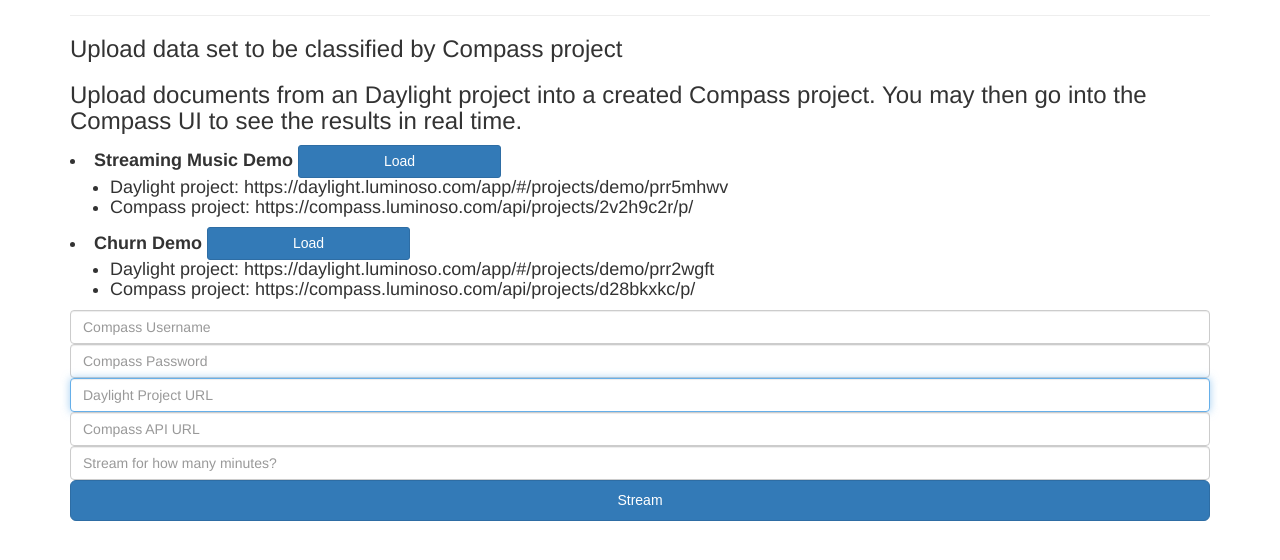
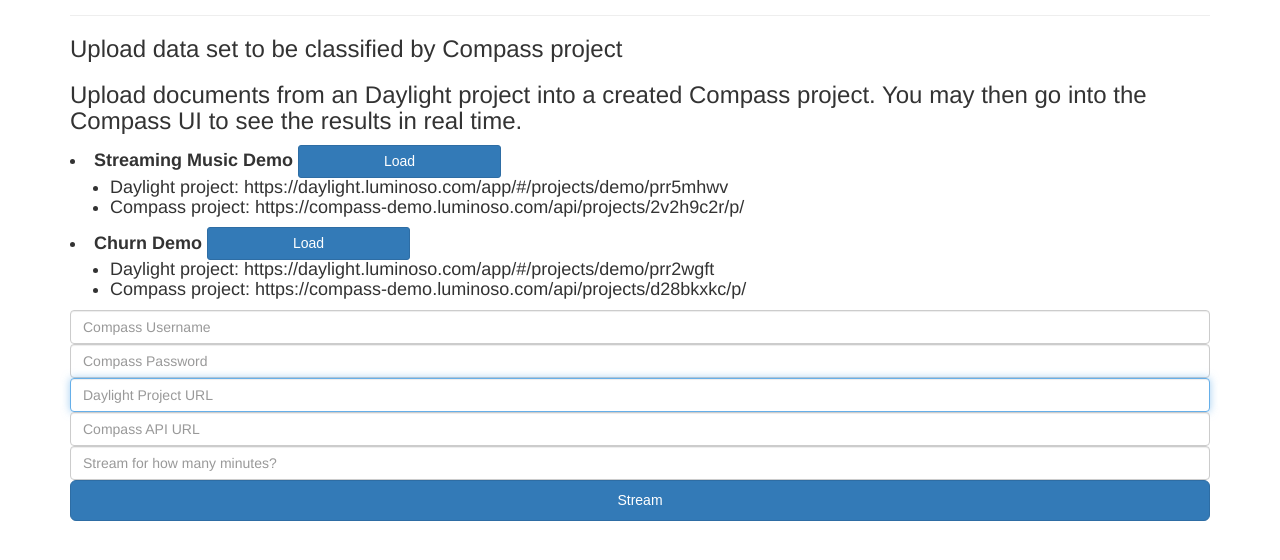
Before and after one commit to LuminosoInsight/sales-engineering-code, a Flask app: template api_utils_app/templates/compass_demo.html in a window 1280 px wide. Shown: the part 156-716 px from the top of the page. Run offline with Flask 2, Linux system fonts and the light colour scheme; the template is opened without the code that fills it, so the values that code supplies are empty; some libraries are stand-ins or nearby versions.

Commit message:
Fixed compass-demo url issue

```diff
--- a/api_utils_app/templates/compass_demo.html
+++ b/api_utils_app/templates/compass_demo.html
@@ -7,15 +7,15 @@
  $(function() {
     $('input[name=stream]').bind('click', function() {
         $("#loading").show();
-        $("#message").html("Streaming to <a target=_blank href=http://compass.luminoso.com>Compass</a>...");
+        $("#message").html("Streaming to <a target=_blank href=http://compass-demo.luminoso.com>Compass</a>...");
       });
     $('input[name=streaming_music]').bind('click', function() {
         $("input[name=url]").val("https://daylight.luminoso.com/app/#/projects/demo/prr5mhwv");
-        $("input[name=api_url]").val("https://compass.luminoso.com/api/projects/2v2h9c2r/p/");
+        $("input[name=api_url]").val("https://compass-demo.luminoso.com/api/projects/2v2h9c2r/p/");
       });
     $('input[name=churn]').bind('click', function() {
         $("input[name=url]").val("https://daylight.luminoso.com/app/#/projects/demo/prr2wgft");
-        $("input[name=api_url]").val("https://compass.luminoso.com/api/projects/d28bkxkc/p/");
+        $("input[name=api_url]").val("https://compass-demo.luminoso.com/api/projects/d28bkxkc/p/");
       });
   });
 
@@ -34,13 +34,13 @@
       <li><b>Streaming Music Demo <input name="streaming_music" class="btn btn-sm btn-primary" value="Load"/></b>
       	<ul>
       	<li>Daylight project: https://daylight.luminoso.com/app/#/projects/demo/prr5mhwv</li>
-      	<li>Compass project: https://compass.luminoso.com/api/projects/2v2h9c2r/p/</li>
+      	<li>Compass project: https://compass-demo.luminoso.com/api/projects/2v2h9c2r/p/</li>
       	</ul>
       </li>
       <li><b>Churn Demo <input name="churn" class="btn btn-sm btn-primary" value="Load"/></b>
       	<ul>
       	<li>Daylight project: https://daylight.luminoso.com/app/#/projects/demo/prr2wgft</li>
-      	<li>Compass project: https://compass.luminoso.com/api/projects/d28bkxkc/p/</li>
+      	<li>Compass project: https://compass-demo.luminoso.com/api/projects/d28bkxkc/p/</li>
       	</ul>
       </li>
       </h4>
```
